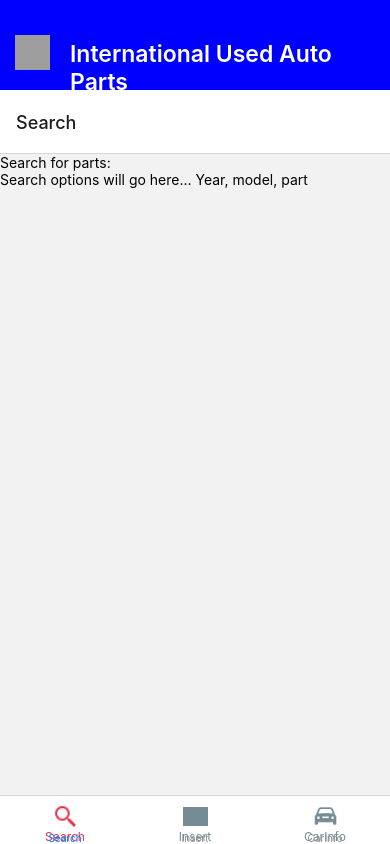
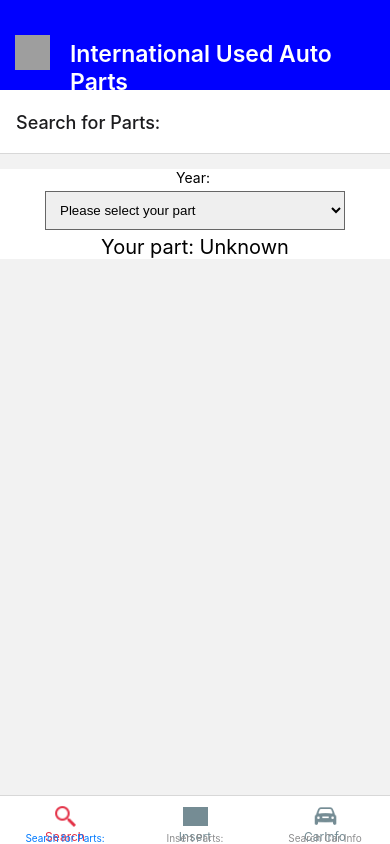
Before and after one commit to WilfredoEsco/InventoryAppReactNative, a React Native app: screen / in a window 390 px wide. Built offline with nearby package versions, Linux system fonts and the light colour scheme; grey boxes are pictures that could not be loaded.

Commit message:
GOT PICKER WORKING

```diff
--- a/components/Searcher.js
+++ b/components/Searcher.js
@@ -1,15 +1,50 @@
-import React,{useState} from "react";
-import {View, Text,StyleSheet} from 'react-native'
-import Picker from "react-native-picker-select";
+import React, { useState } from "react";
+import { View, Text, StyleSheet } from "react-native";
 
-function Searcher() {
-    return(
-        <View>
+import { Picker } from "@react-native-picker/picker";
 
-            <Text>Search options will go here... Year, model, part</Text>
+function App() {
+  const [part, setPart] = useState('Unknown');
 
+  return (
+    <View style = {styles.screen}>
+        <Text>Year: </Text>
+      <Picker
+        selectedValue={part}
+        onValueChange={(value, index) => setPart(value)}
+        mode="dropdown" // Android only
+        style={styles.picker}
+      >
+        <Picker.Item label="Please select your part" value="Unknown" />
+        <Picker.Item label="Engine" value="Engine" />
+        <Picker.Item label="Transmission" value="Transmission" />
+        <Picker.Item label="A/C Compressor" value="A/C Compressor" />
+        <Picker.Item label="Starter" value="Starter" />
+        <Picker.Item label="Alternator" value="Alternator" />
+      </Picker>
+      <Text style={styles.text}>Your part: {part}</Text>
+    </View>
+  );
+}
 
-        </View>
-    );
-}
-export default Searcher;
+export default App;
+
+// Just some styles
+const styles = StyleSheet.create({
+  screen: {
+    alignItems: "center",
+    justifyContent: "center",
+    backgroundColor: 'white',
+    marginTop:15
+  },
+  text: {
+    fontSize: 20,
+  },
+  picker: {
+    marginVertical: 5,
+    width: 300,
+    padding: 10,
+    borderWidth: 1,
+    borderColor: "#666",
+  },
+});
--- a/navigation/tabs.js
+++ b/navigation/tabs.js
@@ -25,7 +25,7 @@ return(
 
         }
     }}>
-        <Tab.Screen name = "Search" component={SearchScreen} options={{
+        <Tab.Screen name = "Search for Parts:"  component={SearchScreen} options={{
             tabBarIcon: ({focused}) => (
                 <View style={{alignItems: 'center', justifyContent: 'center',top: 10}}>
                     <Image
@@ -41,7 +41,7 @@ return(
                 </View>
             )
         }} />
-        <Tab.Screen name = "Insert" component={InsertScreen}
+        <Tab.Screen name = "Insert Parts:" component={InsertScreen}
         options={{
             tabBarIcon: ({focused}) => (
                 <View style={{alignItems: 'center', justifyContent: 'center',top: 10}}>
@@ -58,7 +58,7 @@ return(
                 </View>
             )
         }}/>
-        <Tab.Screen name = "CarInfo" component={CarInfoScreen}
+        <Tab.Screen name = "Search Car Info" component={CarInfoScreen}
         options={{
             tabBarIcon: ({focused}) => (
                 <View style={{alignItems: 'center', justifyContent: 'center',top: 10}}>
@@ -89,6 +89,9 @@ const style = StyleSheet.create({
         shadowOpacity: 0.20,
         shadowRadius: 3.0,
         elevation: 5
+    },
+    headers:{
+        fontSize:25
     }
 });
 export default Tabs;
--- a/package.json
+++ b/package.json
@@ -10,7 +10,7 @@
     "eject": "expo eject"
   },
   "dependencies": {
-    "@react-native-picker/picker": "^2.4.1",
+    "@react-native-picker/picker": "2.4.0",
     "@react-navigation/bottom-tabs": "^6.3.1",
     "@react-navigation/native": "^6.0.10",
     "expo": "~45.0.0",
--- a/screens/SearchScreen.js
+++ b/screens/SearchScreen.js
@@ -6,7 +6,7 @@ import Header from "../components/Header"
 const SearchScreen = ({navigation}) => {
     return(
         <View style = {StyleSheet.container}>
-            <Text>Search for parts:</Text>
+
             <Searcher/>
 
 
@@ -24,4 +24,5 @@ const styles = StyleSheet.create({
         justifyContent: 'center',
         backgroundColor: '#8fcbbc'
     },
+
 });
```
Also changed, not shown: 1 other file (tests, documents, lock files or other folders).
